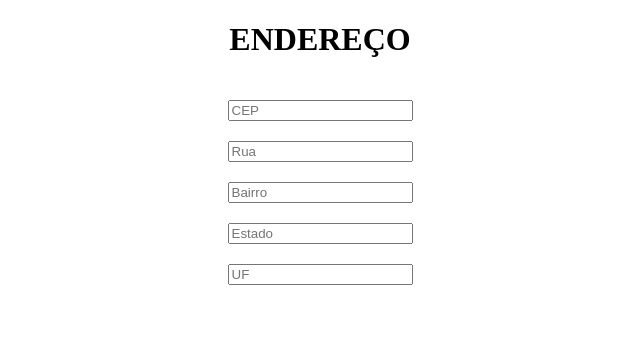
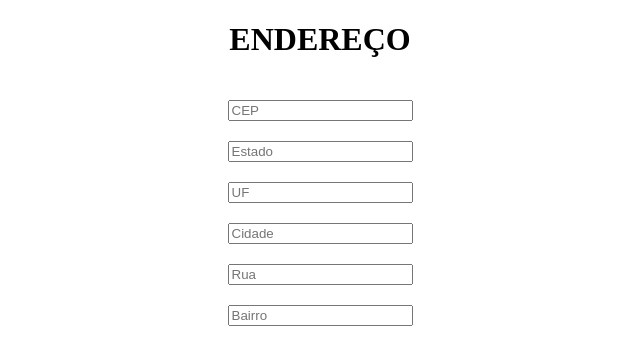
Before and after one commit to GuilhermeOlavoLaux/cep-form, a React (Create React App) app: page / in a window 1280 px wide. Shown: the top 364 px of the page, without its empty margins (320-960 px from the left). Built offline with nearby package versions, Linux system fonts and the light colour scheme.

Commit message:
cria interface e estados

```diff
--- a/src/components/Adress.tsx
+++ b/src/components/Adress.tsx
@@ -1,19 +1,69 @@
+import { ChangeEvent, useState } from 'react'
+
+interface IFields {
+  cep: string
+  state: string
+  uf: string
+  city: string
+  street: string
+  neighborhood: string
+}
+
 export default function Adress() {
+
+  const [fields, setFields] = useState({} as IFields)
+
   return (
     <>
       <h1>ENDEREÇO</h1>
 
       <div className='inputs-container'>
-        <input type='text' placeholder='CEP' />
+        <input
+          type='text'
+          placeholder='CEP'
+          onChange={(event: ChangeEvent<HTMLInputElement>) =>
+            setFields({ ...fields, cep: event.target.value })
+          }
+        />
 
-        <input type='text' placeholder='Rua' />
+        <input
+          type='text'
+          placeholder='Estado'
+          onChange={(event: ChangeEvent<HTMLInputElement>) =>
+            setFields({ ...fields, state: event.target.value })
+          }
+        />
+        <input
+          type='text'
+          placeholder='UF'
+          onChange={(event: ChangeEvent<HTMLInputElement>) =>
+            setFields({ ...fields, uf: event.target.value })
+          }
+        />
 
-        <input type='text' placeholder='Bairro' />
+        <input
+          type='text'
+          placeholder='Cidade'
+          onChange={(event: ChangeEvent<HTMLInputElement>) =>
+            setFields({ ...fields, city: event.target.value })
+          }
+        />
 
-        <input type='text' placeholder='Estado' />
+        <input
+          type='text'
+          placeholder='Rua'
+          onChange={(event: ChangeEvent<HTMLInputElement>) =>
+            setFields({ ...fields, street: event.target.value })
+          }
+        />
 
-        <input type='text' placeholder='UF' />
-
+        <input
+          type='text'
+          placeholder='Bairro'
+          onChange={(event: ChangeEvent<HTMLInputElement>) =>
+            setFields({ ...fields, neighborhood: event.target.value })
+          }
+        />
       </div>
     </>
   )
```
Also changed, not shown: 1 other file (tests, documents, lock files or other folders).
